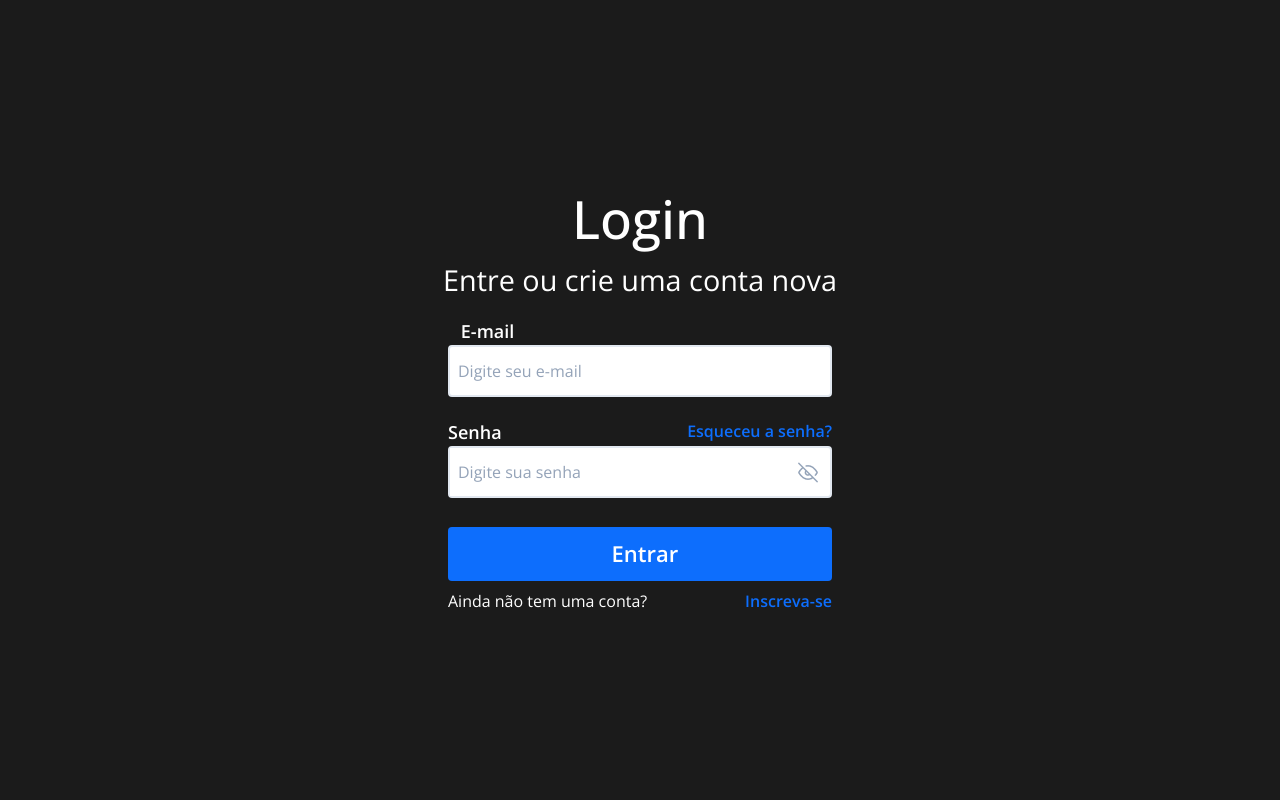
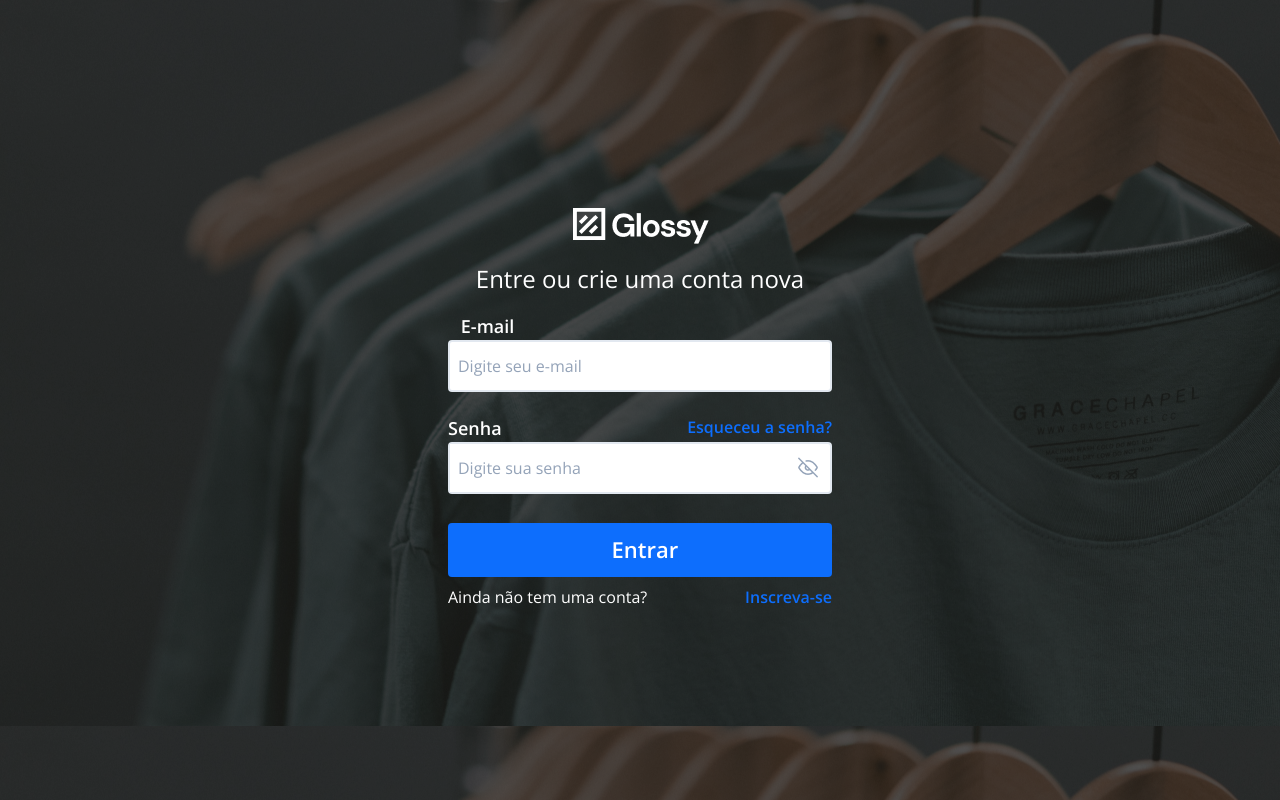
Before and after one commit to lsgabriel/shop-reactjs-web, a React (Create React App) app: page /login in a window 1280 px wide. Built offline with nearby package versions, Linux system fonts and the light colour scheme.

Commit message:
login page redesign

```diff
--- a/src/pages/Home/styles.js
+++ b/src/pages/Home/styles.js
@@ -25,7 +25,7 @@ export const HomeContainer = styled.div`
     }
 
     p{
-        font-size: 1.8rem;
+        font-size: 1.6rem;
 
         @media only screen and (max-width: 500px){
             font-size: 1.1rem;
--- a/src/pages/Login/index.js
+++ b/src/pages/Login/index.js
@@ -1,5 +1,7 @@
 import React,{useState} from "react";
 import {LoginContainer} from './styles';
+
+import Logo from '../../assets/logo1.png';
 
 import ButtonMd from "../../components/ButtonMd";
 import eye from '../../assets/eye.png';
@@ -19,9 +21,8 @@ const Login = () =>{
         <LoginContainer>
 
             <form>
-                <h1>Login</h1>
+                <img src={Logo} alt="Logo"/>
                 <p>Entre ou crie uma conta nova</p>
-
 
                 <label className="email-label" for="email">E-mail</label>
                 <div>
--- a/src/pages/Login/styles.js
+++ b/src/pages/Login/styles.js
@@ -1,22 +1,21 @@
 import styled from 'styled-components';
 
+import backgroundImg from '../../assets/login-img.png';
+
 export const LoginContainer = styled.div`
-    background-color: #1B1B1B;
-    height:100vh;display: flex;
-    justify-content:center;align-items:center;
+
+    background-image: url(${backgroundImg});background-attachment:fixed;
+    height:100vh;display: flex;justify-content:center;align-items:center;
+
+    @media only screen and (max-width: 900px){background-size:cover;}
+    @media only screen and (max-width: 500px){background-image:none;background-color: #1B1B1B;}
 
     form{
-        display: flex;justify-content:center;
-        align-items:center;flex-direction:column;
-        color:white;width:80vw;
-
-        h1{
-            font-size: 3.3rem;
-            @media only screen and (max-width: 500px){font-size: 2.3rem;}
-        }
+        display: flex;justify-content:center;align-items:center;
+        flex-direction:column;color:white;width:80vw;
 
         p{
-            font-size: 1.8rem;
+            font-size: 1.5rem;
             @media only screen and (max-width: 500px){font-size: 1.1rem;}
         }
 
@@ -33,19 +32,23 @@ export const LoginContainer = styled.div`
             border:solid 2px #E2E8F0;
             border-radius:0.25rem;
             padding: 12px 8px 12px 8px;
+            transition: .3s;
 
             ::placeholder,::-webkit-input-placeholder {
                 color: #94A3B8;
             }
+
+            &:hover{border:solid 2px #0D6EFD;}
             @media only screen and (max-width: 450px){width:80vw;}
         }
 
         span{
             display: flex;justify-content:space-between;width:384px;
             @media only screen and (max-width: 450px){width:80vw;}
+
             a{
                 font-weight:600;color:#0D6EFD;text-decoration:none;
-                &:hover{text-decoration:underline;}
+                &:hover{text-decoration:underline;color:whitesmoke}
             }
         }
 
@@ -65,6 +68,9 @@ export const LoginContainer = styled.div`
             margin-bottom:1.8rem;
             background-color: #FFFFFF;
             border:solid 2px #E2E8F0;
+            transition: .3s;
+
+            &:hover{border:solid 2px #0D6EFD;}
 
             .eye-icon{
                 padding-right:12px;
```
Also changed, not shown: src/assets/login-img.png (added). Lines whose indentation alone changed are shown as unchanged.
